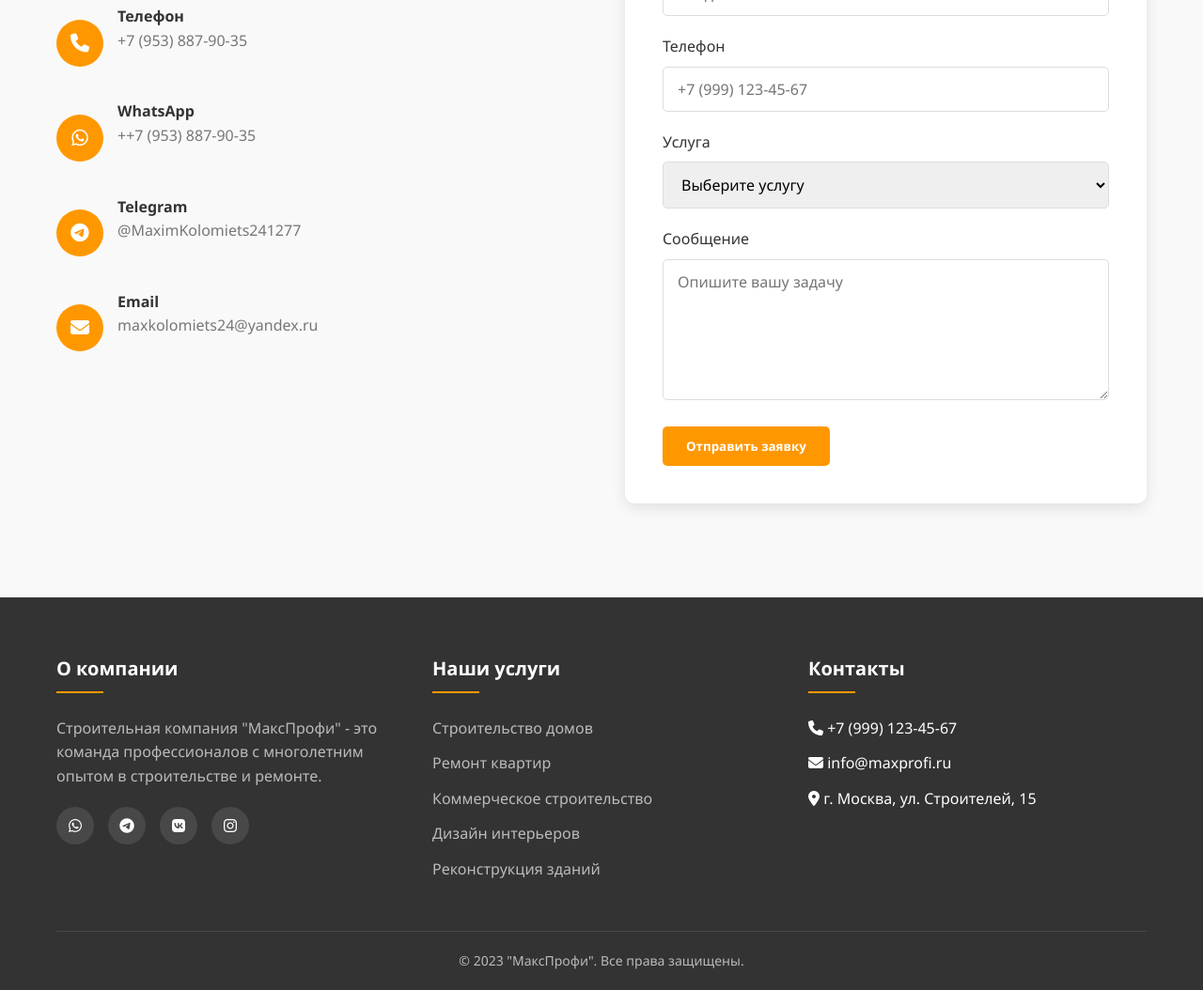
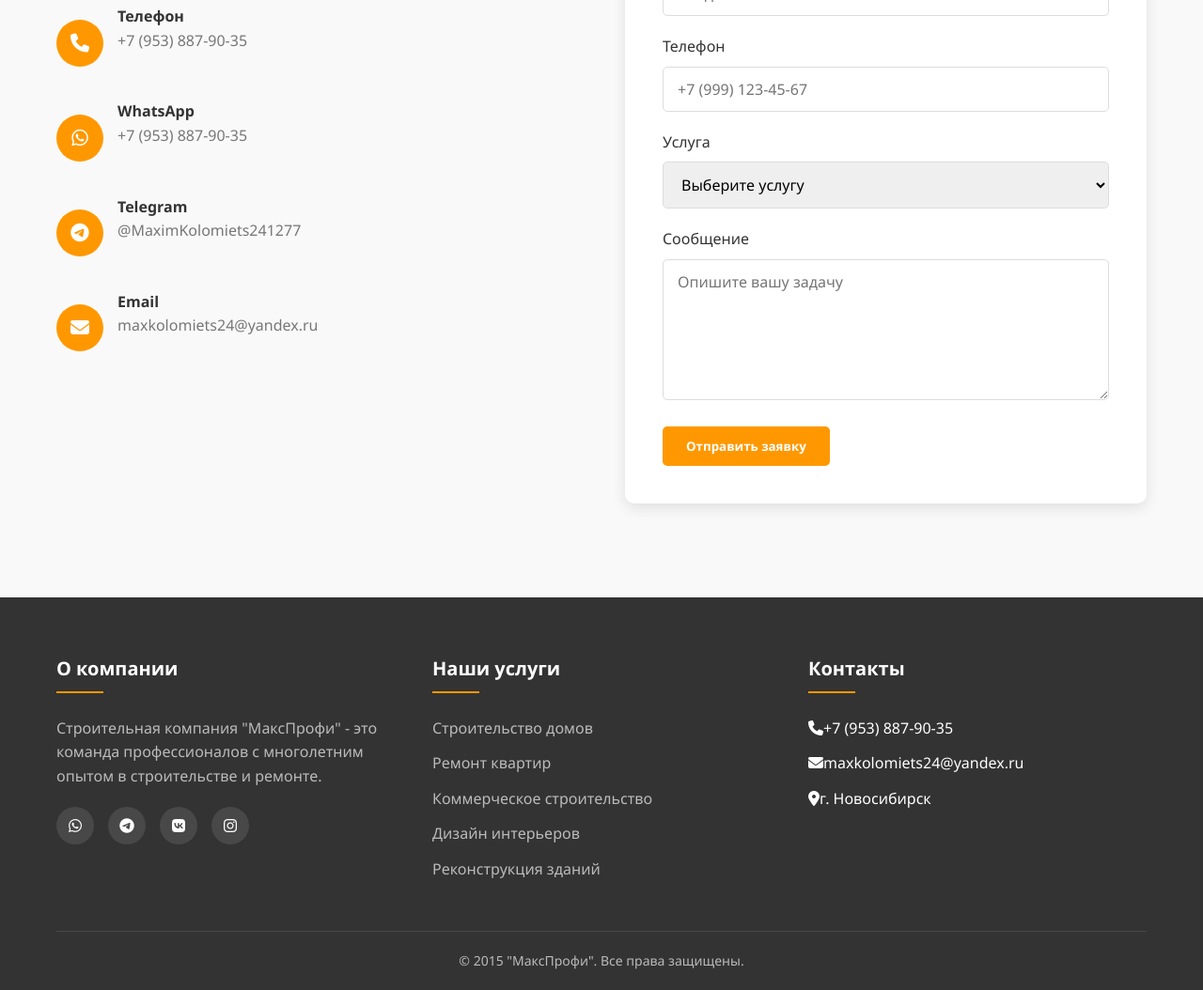
Before and after one commit to raneyf/MaksProfy, a plain HTML site: page index.html in a window 1280 px wide. Shown: the part 1860-2914 px from the top of the page at 94% size. Drawn offline with Linux system fonts and the light colour scheme.

Commit message:
index.html

```diff
--- a/index.html
+++ b/index.html
@@ -461,7 +461,7 @@
                         </div>
                         <div>
                             <h4>WhatsApp</h4>
-                            <p>++7 (953) 887-90-35</p>
+                            <p>+7 (953) 887-90-35</p>
                         </div>
                     </div>
 
@@ -546,14 +546,14 @@
                 <div class="footer-column">
                     <h3>Контакты</h3>
                     <ul class="footer-links">
-                        <li><i class="fas fa-phone"></i> +7 (999) 123-45-67</li>
-                        <li><i class="fas fa-envelope"></i> info@maxprofi.ru</li>
-                        <li><i class="fas fa-map-marker-alt"></i> г. Москва, ул. Строителей, 15</li>
+                        <li><i class="fas fa-phone"></i>+7 (953) 887-90-35</li>
+                        <li><i class="fas fa-envelope"></i>maxkolomiets24@yandex.ru</li>
+                        <li><i class="fas fa-map-marker-alt"></i>г. Новосибирск</li>
                     </ul>
                 </div>
             </div>
             <div class="copyright">
-                <p>&copy; 2023 "МаксПрофи". Все права защищены.</p>
+                <p>&copy; 2015 "МаксПрофи". Все права защищены.</p>
             </div>
         </div>
     </footer>
```
